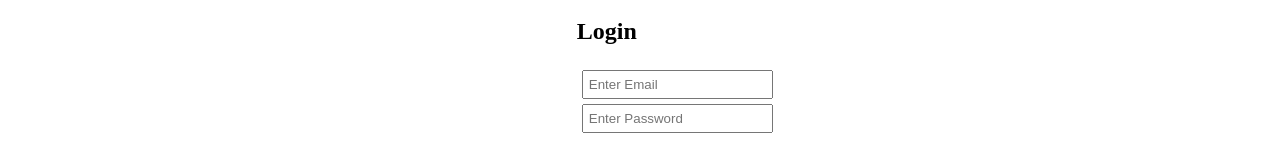
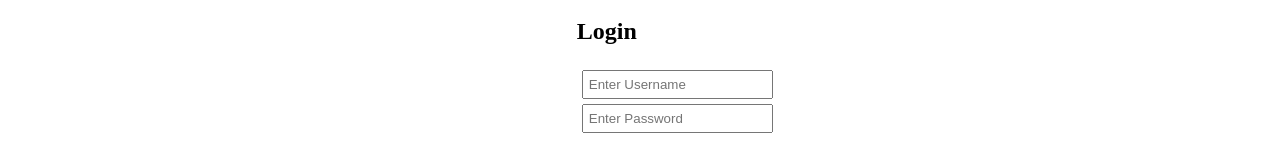
Before and after one commit to AlexBrown4020/mern-project, a React (Create React App) app in the folder client/: page /login in a window 1280 px wide. Shown: the part 123-279 px from the top of the page. Built offline with nearby package versions, Linux system fonts and the light colour scheme.

Commit message:
Feat: Change lookup criteria to unique key: username

```diff
--- a/client/src/components/login/Login.jsx
+++ b/client/src/components/login/Login.jsx
@@ -3,10 +3,10 @@ import { Navbar } from '../navbar/Navbar';
 
 
 export const Login = () => {
-const [email, setEmail] = useState('');
+const [username, setUsername] = useState('');
 const [password, setPassword] = useState('');
 const handleLogin = () => {
-    console.warn(email, password)
+    console.warn(username, password)
 }
 
     return (
@@ -15,9 +15,9 @@ const handleLogin = () => {
             <div className='registrationPage'>
                 <h2>Login</h2>
                 <div className='formContainer'>
-                    <input className='submissionInput' type='test' placeholder='Enter Email' onChange={(e) => {
-                        setEmail(e.target.value)}} value={email}></input>
-                    <input className='submissionInput' type='test' placeholder='Enter Password' onChange={(e) => {
+                    <input className='submissionInput' type='text' placeholder='Enter Username' onChange={(e) => {
+                        setUsername(e.target.value)}} value={username}></input>
+                    <input className='submissionInput' type='password' placeholder='Enter Password' onChange={(e) => {
                         setPassword(e.target.value)}} value={password}></input>
                     <button onClick={handleLogin} className='submissionButton' type='button'>Login</button>
                 </div>
```
